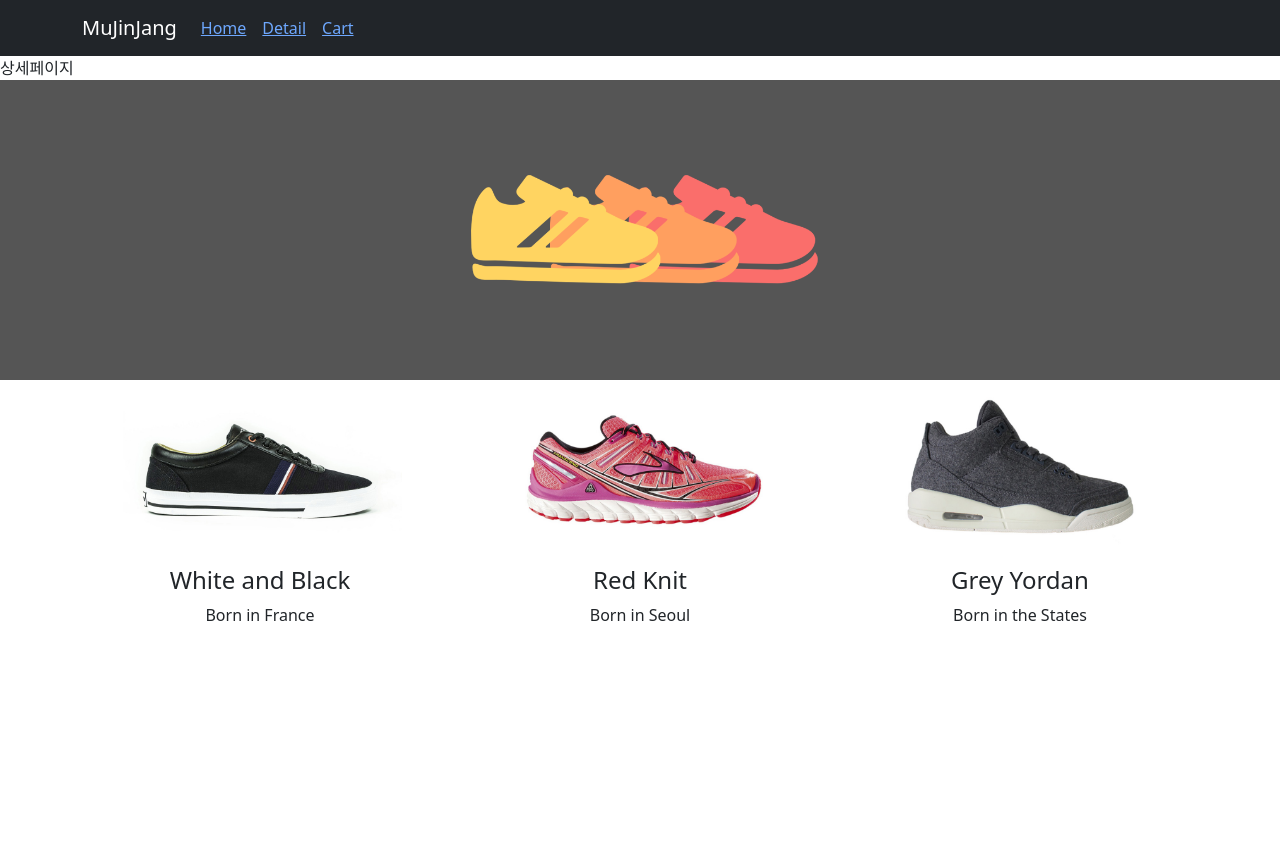
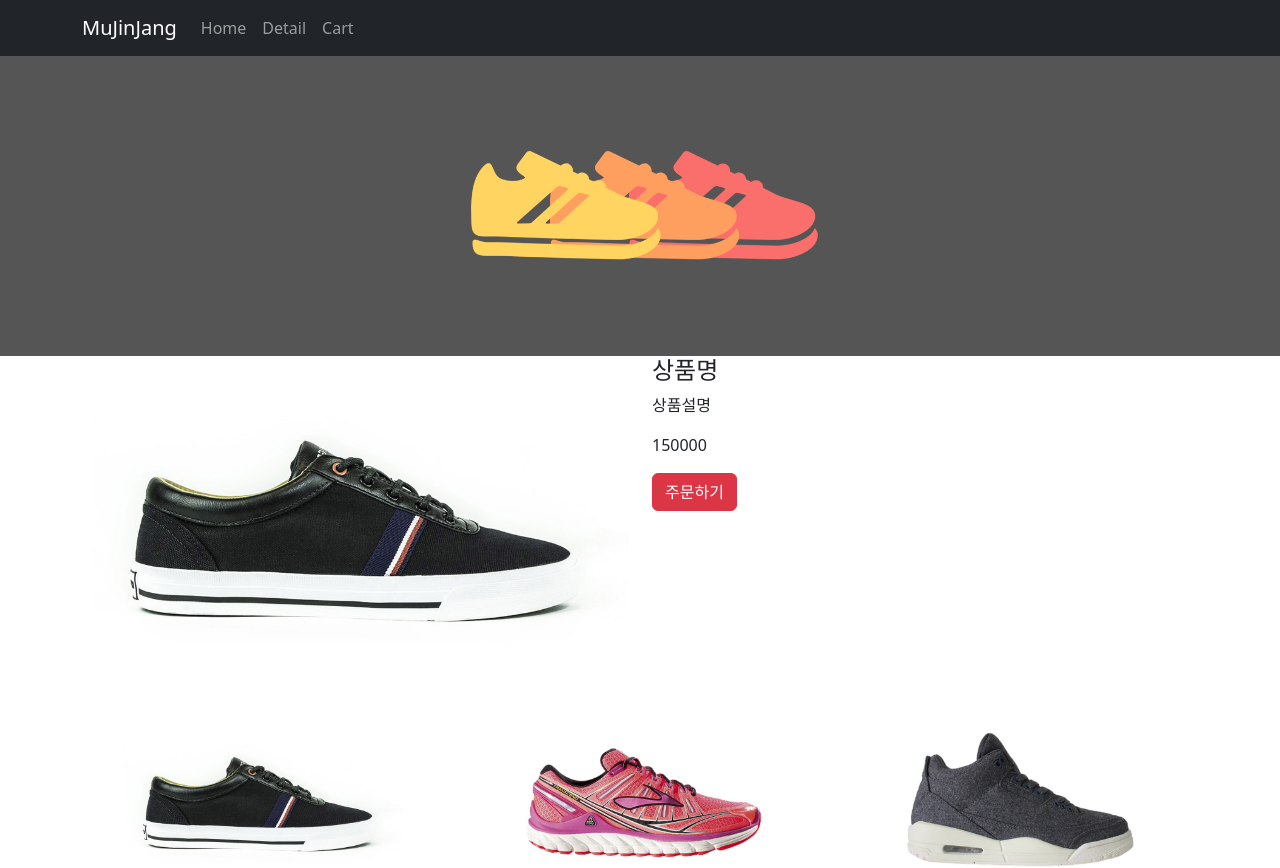
Before and after one commit to johnbyeon/shoes-shop, a React (Vite) app: page /detail in a window 1280 px wide. Shown: the top 868 px of the page. Before the commit the page ends 800 px from the top, so only its background shows below. Built offline with nearby package versions, Linux system fonts and the light colour scheme.

Commit message:
NevBar 및 작업완료

```diff
--- a/src/App.jsx
+++ b/src/App.jsx
@@ -1,6 +1,6 @@
-import { useState } from 'react'
-import './App.css'
-import AppNavBar from './AppNavBar'
+import { useState } from 'react';
+import './App.css';
+import AppNavBar from './AppNavBar';
 //assets 폴더 내의 이미지 사용법 ->import해서 사용해야함
 import bg_png from './assets/images/bg.png';
 
@@ -8,9 +8,16 @@
 
 import { Container, Col, Row } from 'react-bootstrap';
 
-import data from './data/data.js'
+import data from './data/data.js';
 
-import Product from './Product'
+import Product from './Product';
+// Route : 컴포넌트 이동처리
+// Routes : url에 담겨있는 정보를 획등
+// Link : Link 위치의 컴포넌트를 보여주는 역할
+import { Route,Routes } from 'react-router-dom';
+
+import Detail from './Detail';
+
 function App() {
   //상품 정보를 받는 프로덕트 스테이트를 만든다
   const [product, setProduct] = useState(data);
@@ -19,23 +26,29 @@
     <>
       {/* 네비게이션바 */}
       <AppNavBar />
-
       {/* 메인 대문 사진 영역 */}
       <div className='main-bg'
         style={{
           backgroundImage: `url('${bg_png}')`
         }}
       />
-
+      {/* 스프링에서 사용하는 컨트롤러 */}
+      <Routes>
+        <Route path="/" element={<div>메인페이지</div>} />
+        <Route path="/detail" element={<Detail />} />
+        <Route path="/cart" element={<div>장바구니페이지</div>} />
+        <Route path='*' element={<div>Page Not Found 404 Error</div>}></Route>
+      </Routes>
       {/* */}
       <Container>
         <Row>
-          {product.map((shoes, _) =>{
+          {product.map((shoes, _) => {
             return (
-            <Col className="text-center" key={shoes.id}>
-              <Product shoes={shoes} />
-            </Col>
-          )}
+              <Col className="text-center" key={shoes.id}>
+                <Product shoes={shoes} />
+              </Col>
+            )
+          }
           )}
         </Row>
       </Container>
--- a/src/AppNavBar/index.jsx
+++ b/src/AppNavBar/index.jsx
@@ -4,33 +4,22 @@
 // Route : 컴포넌트 이동처리
 // Routes : url에 담겨있는 정보를 획등
 // Link : Link 위치의 컴포넌트를 보여주는 역할
-import { Route,Routes,Link } from 'react-router-dom';
+import { Link,useNavigate } from 'react-router-dom';
 function AppNavBar() {
+    const navigate = useNavigate();
     return(
         <>
             <Navbar bg="dark" data-bs-theme="dark">
                 <Container>
                     <Navbar.Brand href="/">MuJinJang</Navbar.Brand>
                     <Nav className="me-auto">
-                        <Nav.Link>
-                            <Link to="/">Home</Link>
-                        </Nav.Link>
-                        <Nav.Link>
-                            <Link to="/detail">Detail</Link>
-                        </Nav.Link>
-                        <Nav.Link>
-                             <Link to="/cart">Cart</Link>
-                        </Nav.Link>
+                        <Nav.Link onClick={()=>{navigate('/')}}>Home</Nav.Link>
+                        <Nav.Link onClick={()=>{navigate('/detail')}}>Detail</Nav.Link>
+                        <Nav.Link onClick={()=>{navigate('/cart')}}>Cart</Nav.Link>
                     </Nav>
                 </Container>
             </Navbar>
             {/* Routing 정보를 한꺼번에 모아놓는 장소 */}
-            {/* 스프링에서 사용하는 컨트롤러 */}
-            <Routes>
-                <Route path="/" element={<div>메인페이지</div>}/>
-                <Route path="/detail" element={<div>상세페이지</div>}/>
-                <Route path="/cart" element={<div>장바구니페이지</div>}/>
-            </Routes>
         </>
     )
 }
--- /dev/null
+++ b/src/Detail/index.jsx
@@ -0,0 +1,19 @@
+function Detail(){
+    return(
+        <div className="container">
+            <div className="row">
+                <div className="col-md-6">
+                    <img src="/images/shoes1.jpg" width="100%" />
+                </div>
+                <div className="col-md-6">
+                    <h4>상품명</h4>
+                    <p>상품설명</p>
+                    <p>150000</p>
+                    <button className="btn btn-danger">주문하기</button>
+                </div>
+            </div>
+        </div>
+    )
+}
+
+export default Detail
```
